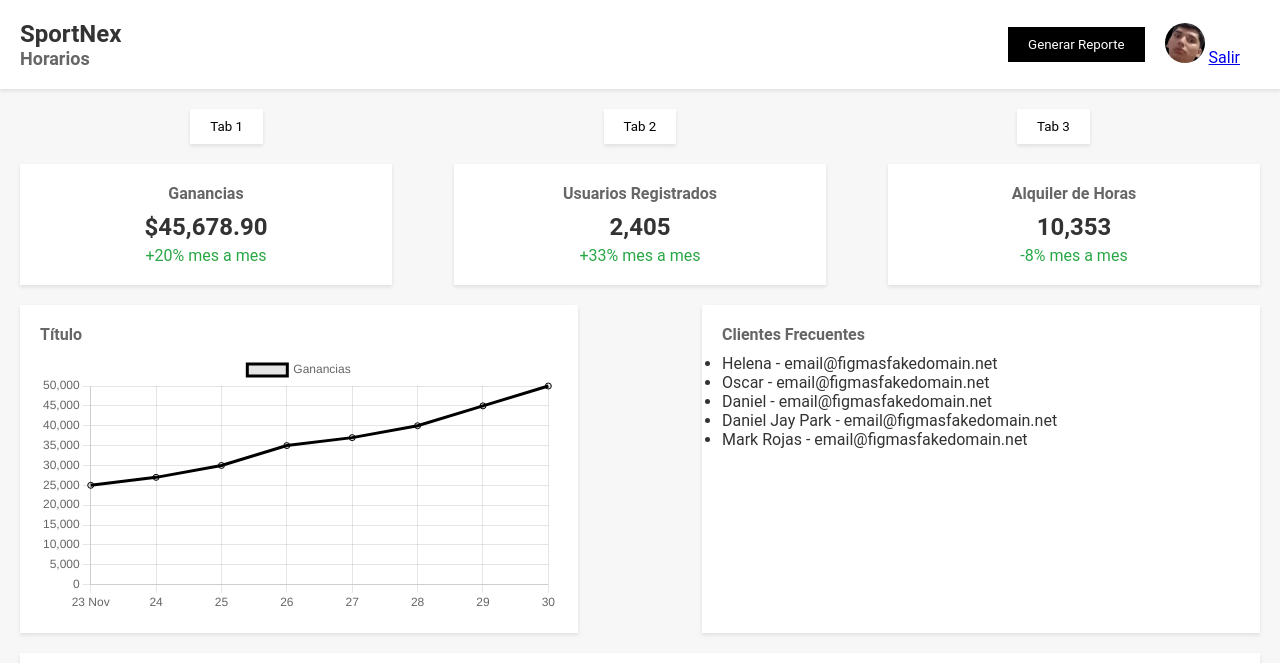
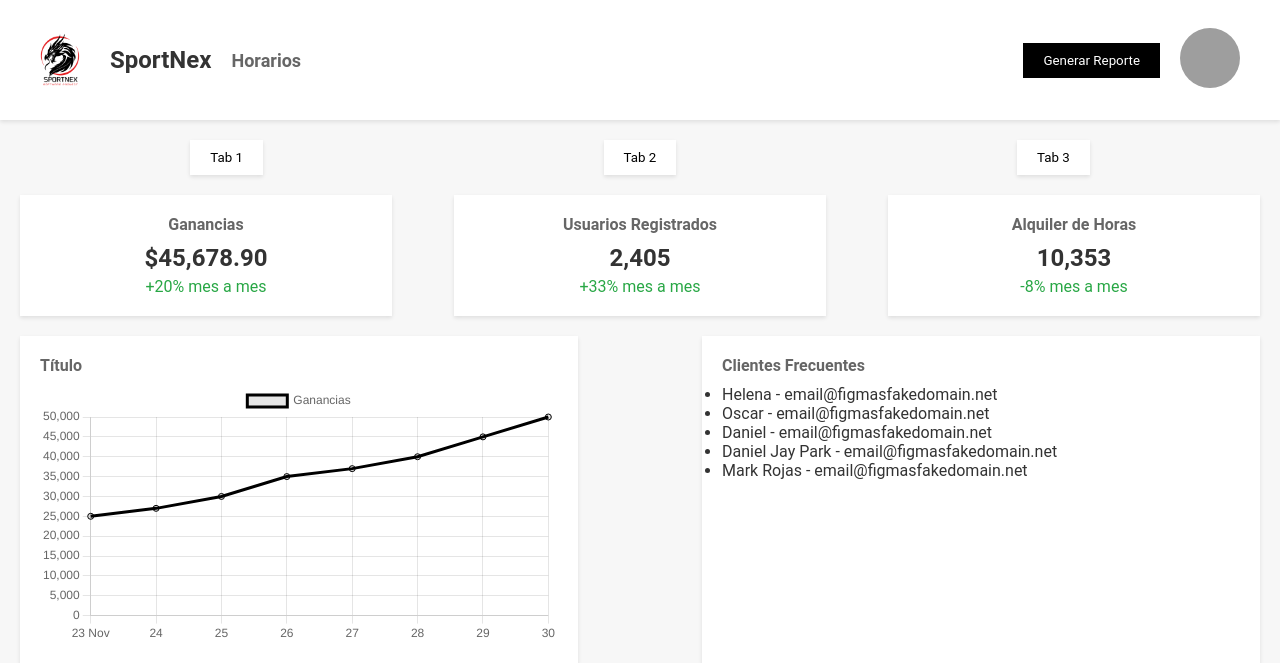
Before and after one commit to MauroLeonel182/SportNex, a PHP site: page /SportNex/vista/admin/layuot/main.php in a window 1280 px wide. Shown: the top 663 px of the page. Run offline with PHP 8.4, Linux system fonts and the light colour scheme; grey boxes are pictures that could not be loaded.

Commit message:
Update main.php

```diff
--- a/SportNex/vista/admin/layuot/main.php
+++ b/SportNex/vista/admin/layuot/main.php
@@ -3,7 +3,7 @@
 <head>
     <meta charset="UTF-8">
     <meta name="viewport" content="width=device-width, initial-scale=1.0">
-    <link rel="icon" href="public/img/logo.png" type="logo/png">
+    <link rel="icon" href="../../../public/img/logo.png" type="logo/png">
     <title>SportNex Administrador</title>
     <style>
         * {
@@ -80,17 +80,9 @@
             background-color: #f1f1f1;
         }
 
-        .profile-dropdown:hover .profile-dropdown-content {
-            display: block;
-        }
-
-        .profile-dropdown.active .profile-dropdown-content {
-            display: block;
-        }
-
         .profile-pic img {
-            width: 40px;
-            height: 40px;
+            width: 60px;
+            height: 60px;
             border-radius: 50%;
             cursor: pointer;
         }
@@ -168,38 +160,33 @@
             width: 100%;
             box-shadow: 0 2px 4px rgba(0, 0, 0, 0.1);
         }
+        .header-left {
+            display: flex;
+            align-items: center;
+        }
+
+        .header-left .logo {
+            width: 80px; /* Ajusta el tamaño de la imagen */
+            height: auto; /* Mantén la proporción de la imagen */
+            margin-right: 10px; /* Espacio entre la imagen y el texto */
+        }
+
+        .header-left h1 {
+            font-size: 24px;
+            margin-right: 20px;
+        }
+
+        .header-left h2 {
+            font-size: 18px;
+            color: #666;
+        }
     </style>
     <script src="https://cdn.jsdelivr.net/npm/chart.js"></script>
-    <script>
-        document.addEventListener('DOMContentLoaded', function() {
-            const profileDropdown = document.querySelector('.profile-dropdown');
-            const profileMenu = document.querySelector('.profile-dropdown-content');
-
-            profileDropdown.addEventListener('click', function() {
-                profileMenu.classList.toggle('active');
-            });
-
-            // Evitar que se cierre el menú al hacer clic en él
-            profileMenu.addEventListener('click', function(event) {
-                event.stopPropagation(); // Evita que el clic se propague al documento
-            });
-
-            // Cerrar el menú si se hace clic fuera de él
-            document.addEventListener('click', function(event) {
-                const isClickInsideProfileDropdown = profileDropdown.contains(event.target);
-                const isClickInsideProfileMenu = profileMenu.contains(event.target);
-
-                if (!isClickInsideProfileDropdown && !isClickInsideProfileMenu) {
-                    profileMenu.classList.remove('active');
-                }
-            });
-        });
-    </script>
-
 </head>
 <body>
 <header>
     <div class="header-left">
+        <img src="../../../public/img/logo.png" alt="Logo" class="logo">
         <h1>SportNex</h1>
         <h2>Horarios</h2>
     </div>
@@ -207,13 +194,12 @@
         <button class="report-btn">Generar Reporte</button>
         <div class="profile-dropdown">
             <div class="profile-pic">
-                    <img src="public/img/asd.jpg" alt="Imagen de perfil">
-                    <a href="modelo/cerrar_sesion.php">Salir</a>
+                <img src="../../../public/img/asd.png" alt="Profile Picture">
             </div>
             <div class="profile-dropdown-content">
                 <a href="#">Perfil</a>
                 <a href="#">Configuración</a>
-                    <a href="modelo/cerrar_sesion.php">Salir</a>
+                <a href="../../../modelo/cerrar_sesion.php">Salir</a>
             </div>
         </div>
     </div>
@@ -304,6 +290,20 @@
             }
         }
     });
+
+    // JavaScript para manejar el menú desplegable del perfil
+    document.querySelector('.profile-pic').addEventListener('click', function() {
+        const dropdown = document.querySelector('.profile-dropdown-content');
+        dropdown.style.display = dropdown.style.display === 'block' ? 'none' : 'block';
+    });
+
+    document.addEventListener('click', function(event) {
+        const dropdown = document.querySelector('.profile-dropdown-content');
+        const profilePic = document.querySelector('.profile-pic img');
+        if (!profilePic.contains(event.target) && !dropdown.contains(event.target)) {
+            dropdown.style.display = 'none';
+        }
+    });
 </script>
 </body>
 </html>
```
Lines whose indentation alone changed are shown as unchanged.
